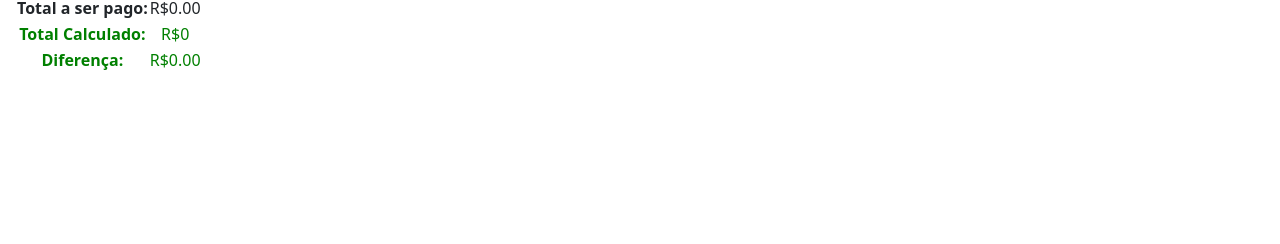
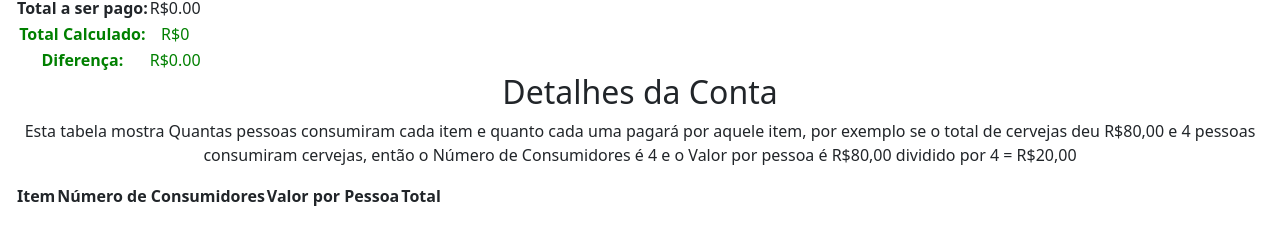
Before and after one commit to luizhdinizf/count_divider, a Svelte app in the folder svelte/moz-todo-svelte/: page / in a window 1280 px wide. Shown: the part 140-384 px from the top of the page. Built offline with nearby package versions, Linux system fonts and the light colour scheme; the HTML template or start-up script is replaced by a standard one.

Commit message:
Included bill details

```diff
--- a/svelte/moz-todo-svelte/src/App.svelte
+++ b/svelte/moz-todo-svelte/src/App.svelte
@@ -82,7 +82,6 @@
 
 
 	function calculate_customer_totals() {
-		let itens_subtotal = [];
 		for (let i = 0; i < $itens.length; i++) {
 			//counts how many customer checked this item
 			let count = 0;
@@ -90,24 +89,29 @@
 			for (let j = 0; j < $customers.length; j++) {
 				for (let k = 0; k < $customers[j].itens.length; k++) {
 					if ($customers[j].itens[k].name === $itens[i].name && $customers[j].itens[k].checked) {
-						count++;
+						count += 1;
 						break;
 					}
 				}
 			}
-			let current_item_price = enableTip ?  $itens[i].tipped_price : $itens[i].price;
-			itens_subtotal.push({
-				name: $itens[i].name,
-				subtotal: (current_item_price*$itens[i].quantity) / count,
-			});
-		}
+			$itens[i].dividers = count;
+
+		};
+		console.log($itens);
+		let current_item_price = 0;
+		$itens = $itens.map((item) => {
+			current_item_price = enableTip ?  item.tipped_price : item.price;
+			item.subtotal = (current_item_price * item.quantity);
+			item.division = item.subtotal / item.dividers;
+			return item;
+		});
 
 		// map customer and add subtotal to each customer
 		for (let i = 0; i < $customers.length; i++) {
 			let customer_total = 0;
 			for (let j = 0; j < $customers[i].itens.length; j++) {
 				if ($customers[i].itens[j].checked) {
-					customer_total += itens_subtotal.find((item) => item.name === $customers[i].itens[j].name).subtotal;
+					customer_total += $itens.find((item) => item.name === $customers[i].itens[j].name).division;
 				}
 			}
 			$customers[i].total = customer_total;
@@ -173,6 +177,9 @@
 				quantity: currentQuantity,
 				price: currentPrice,
 				tipped_price: tipped_price,
+				subtotal: currentPrice * currentQuantity,
+				dividers: 0,
+				division: 0,
 			},
 		];
 		currentItemName = '';
@@ -346,6 +353,7 @@
 							currency: "BRL",
 						}).format(enableTip ? item.tipped_price : item.price)}</td
 					>
+
 					<td>
 						<button
 							style="color: red;"
@@ -534,7 +542,33 @@
 			<td style="color: {accountDiference == 0 ? 'green' : 'red'}">R${(customersTotalSum - billTotal).toFixed(2)}</td>
 		</tr>
 	</table>
-
+	<div>
+	<h2>Detalhes da Conta</h2>
+	<p>Esta tabela mostra Quantas pessoas consumiram cada item e quanto cada uma pagará por aquele item,
+		 por exemplo se o total de cervejas deu R$80,00 e 4 pessoas consumiram cervejas, então o Número de Consumidores é 4 e o Valor por pessoa é R$80,00 dividido por 4 = R$20,00</p>
+		<table>
+			<tr>
+				<th>Item</th>
+				<th>Número de Consumidores</th>
+				<th>Valor por Pessoa</th>
+				<th>Total</th>
+			</tr>
+			{#each $itens as item (item.id)}
+				<tr>
+					<td>{item.name}</td>
+					<td>{item.dividers}</td>
+					<td>{new Intl.NumberFormat("pt-BR", {
+						style: "currency",
+						currency: "BRL",
+					}).format(item.division)}</td>
+					<td>{new Intl.NumberFormat("pt-BR", {
+						style: "currency",
+						currency: "BRL",
+					}).format(item.subtotal)}</td>
+				</tr>
+			{/each}
+		</table>
+	</div>
 </main>
 
 <style>
```
